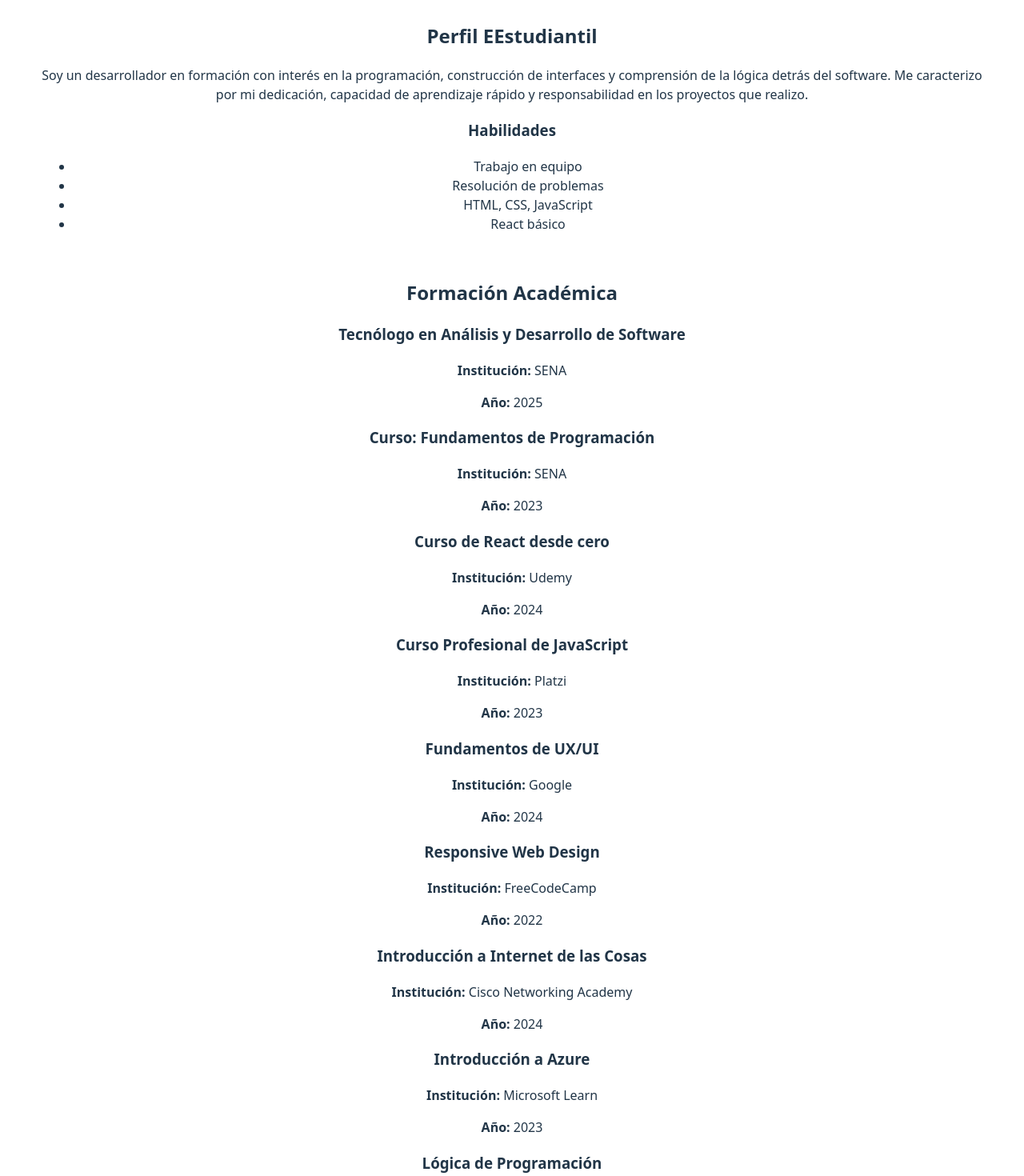
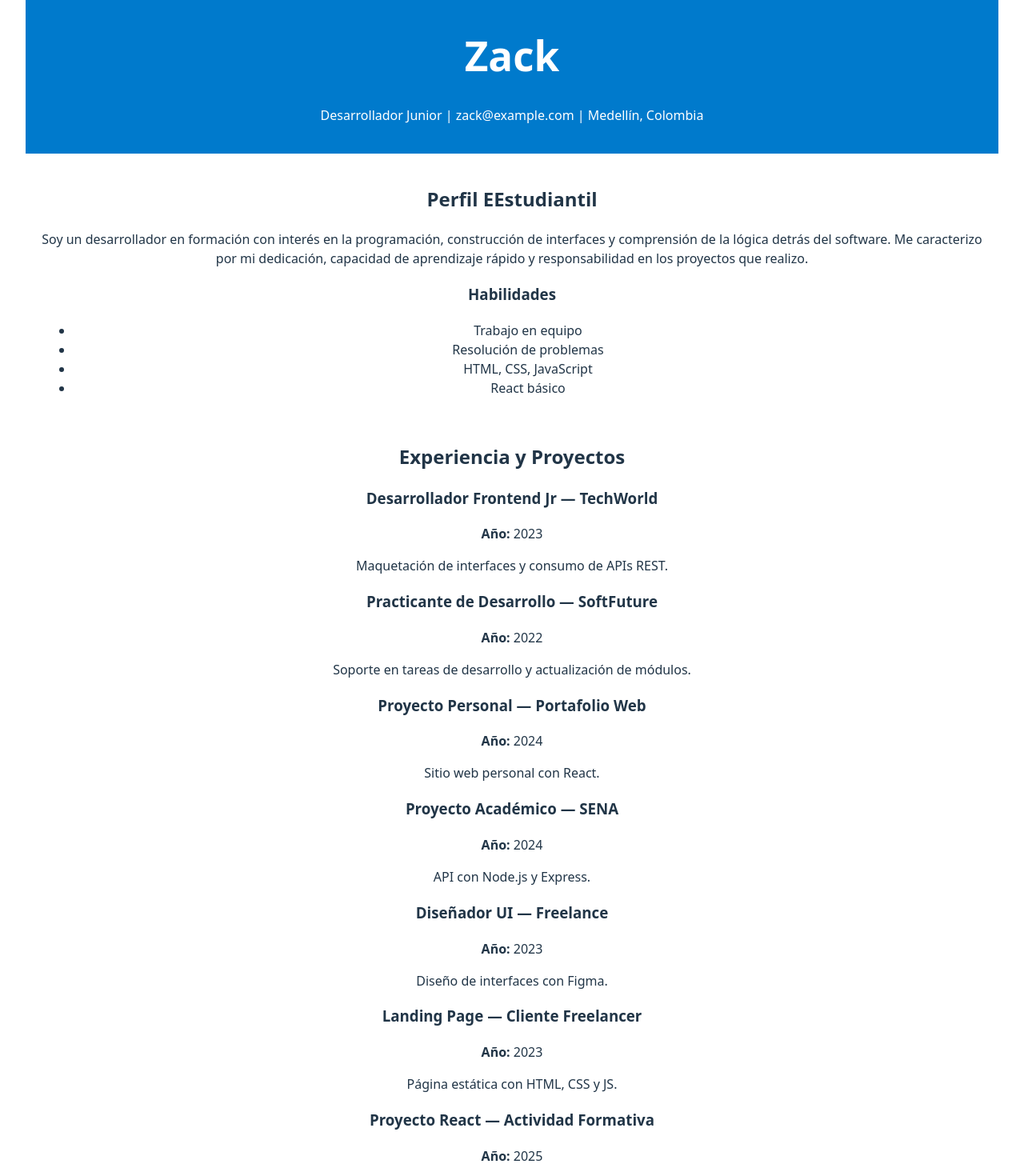
Before and after one commit to Sebastian-s-Organization/Project-React-Angular, a React (Vite) app: page / in a window 1280 px wide. Shown: the part 540-2010 px from the top of the page at 80% size. Built offline with nearby package versions, Linux system fonts and the light colour scheme.

Commit message:
refactor: extracción de datos personales en App.jsx

```diff
--- a/src/App.jsx
+++ b/src/App.jsx
@@ -7,10 +7,64 @@ import "./App.css";
 import Perfil from "./components/Perfil";
 import Experiencia from "./components/Experiencia";
 import Educacion from "./components/Educacion";
-import StackTecnologias from "./components/StackTecnologias"; // ← NUEVO
+import StackTecnologias from "./components/StackTecnologias";
+import CabeceraCV from "./components/CabeceraCV"; // ← NUEVO
 
 function App() {
   const [count, setCount] = useState(0);
+
+  // --------------------------------------
+  // DATOS DEL CV (PROPUESTOS PARA EV07)
+  // --------------------------------------
+
+  const datosPersonales = {
+    nombre: "Zack",
+    cargo: "Desarrollador Junior",
+    ciudad: "Medellín, Colombia",
+    contacto: "zack@example.com",
+  };
+
+  const resumenPerfil =
+    "Aprendiz de ADS enfocado en desarrollo Front-End, React y buenas prácticas.";
+
+  const experiencias = [
+    {
+      cargo: "Proyecto Académico",
+      empresa: "SENA",
+      periodo: "2024",
+      descripcion: "Creación de aplicaciones básicas con React.",
+    },
+    {
+      cargo: "Proyecto Personal",
+      empresa: "Independiente",
+      periodo: "2023",
+      descripcion: "Portafolio personal con HTML, CSS y JS.",
+    },
+  ];
+
+  const estudios = [
+    {
+      titulo: "Tecnólogo en ADS",
+      institucion: "SENA",
+      periodo: "2024 - Actualidad",
+    },
+    {
+      titulo: "Curso de React",
+      institucion: "Udemy",
+      periodo: "2023",
+    },
+  ];
+
+  const tecnologias = [
+    "JavaScript",
+    "React",
+    "Node.js",
+    "HTML",
+    "CSS",
+    "Git",
+    "GitHub",
+    "Tailwind",
+  ];
 
   return (
     <>
@@ -23,6 +77,7 @@ function App() {
         </a>
       </div>
       <h1>Mi Primer CV con React</h1>
+
       <div className="card">
         <button onClick={() => setCount((count) => count + 1)}>
           count is {count}
@@ -31,14 +86,28 @@ function App() {
           Edita <code>src/App.jsx</code> y guarda para probar HMR.
         </p>
       </div>
+
       <p className="read-the-docs">Haz clic en los logos para aprender más</p>
+
       {/* -------------------------------------- */}
-      {/* Sección del CV */}
+      {/*        SECCIÓN DEL CV CON PROPS         */}
       {/* -------------------------------------- */}
-      <Perfil />
-      <Experiencia />
-      <Educacion />
-      <StackTecnologias /> {/* ← NUEVO */}
+
+      <CabeceraCV
+        nombre={datosPersonales.nombre}
+        cargo={datosPersonales.cargo}
+        ciudad={datosPersonales.ciudad}
+        contacto={datosPersonales.contacto}
+      />
+
+      <Perfil resumen={resumenPerfil} />
+
+      <Experiencia experiencias={experiencias} />
+
+      <Educacion estudios={estudios} />
+
+      <StackTecnologias tecnologias={tecnologias} />
+
       {/* -------------------------------------- */}
     </>
   );
--- a/src/components/CabeceraCV.jsx
+++ b/src/components/CabeceraCV.jsx
@@ -1,13 +1,17 @@
 import React from "react";
 
-export default function CabeceraCV() {
+export default function CabeceraCV({ nombre, cargo, ciudad, contacto }) {
   return (
-    <header style={{ background: "#007acc", color: "#fff", padding: "20px" }}>
-      <h1>Sebastian Castro Grajales</h1>
-      <p>
-        Análisis y desarrollo de Software | Tel: 320 972 6582 |
-        sebastiancastro4848@gmail.com | Medellín, Colombia
-      </p>
-    </header>
+    <React.Fragment>
+      <header style={{ background: "#007acc", color: "#fff", padding: "20px" }}>
+        {" "}
+        <h1>{nombre || "Sebastian Castro Grajales"}</h1>{" "}
+        <p>
+          {cargo || "Análisis y desarrollo de Software"} |{" "}
+          {contacto || "[sebastiancastro4848@gmail.com)"} |{" "}
+          {ciudad || "Medellín, Colombia"}{" "}
+        </p>{" "}
+      </header>
+    </React.Fragment>
   );
 }
--- a/src/components/Experiencia.jsx
+++ b/src/components/Experiencia.jsx
@@ -1,74 +1,86 @@
-function Educacion() {
-  const educacion = [
+function Experiencia() {
+  // Array de experiencias (10 elementos)
+  const experiencias = [
     {
-      institucion: "SENA",
-      curso: "Tecnólogo en Análisis y Desarrollo de Software",
-      año: 2025,
+      cargo: "Desarrollador Frontend Jr",
+      empresa: "TechWorld",
+      año: 2023,
+      descripcion: "Maquetación de interfaces y consumo de APIs REST.",
     },
     {
-      institucion: "SENA",
-      curso: "Curso: Fundamentos de Programación",
-      año: 2023,
+      cargo: "Practicante de Desarrollo",
+      empresa: "SoftFuture",
+      año: 2022,
+      descripcion:
+        "Soporte en tareas de desarrollo y actualización de módulos.",
     },
     {
-      institucion: "Udemy",
-      curso: "Curso de React desde cero",
+      cargo: "Proyecto Personal",
+      empresa: "Portafolio Web",
       año: 2024,
+      descripcion: "Sitio web personal con React.",
     },
     {
-      institucion: "Platzi",
-      curso: "Curso Profesional de JavaScript",
-      año: 2023,
+      cargo: "Proyecto Académico",
+      empresa: "SENA",
+      año: 2024,
+      descripcion: "API con Node.js y Express.",
     },
     {
-      institucion: "Google",
-      curso: "Fundamentos de UX/UI",
-      año: 2024,
+      cargo: "Diseñador UI",
+      empresa: "Freelance",
+      año: 2023,
+      descripcion: "Diseño de interfaces con Figma.",
     },
     {
-      institucion: "FreeCodeCamp",
-      curso: "Responsive Web Design",
-      año: 2022,
+      cargo: "Landing Page",
+      empresa: "Cliente Freelancer",
+      año: 2023,
+      descripcion: "Página estática con HTML, CSS y JS.",
     },
     {
-      institucion: "Cisco Networking Academy",
-      curso: "Introducción a Internet de las Cosas",
-      año: 2024,
+      cargo: "Proyecto React",
+      empresa: "Actividad Formativa",
+      año: 2025,
+      descripcion: "Construcción de componentes dinámicos.",
     },
     {
-      institucion: "Microsoft Learn",
-      curso: "Introducción a Azure",
-      año: 2023,
+      cargo: "Aprendiz de Git",
+      empresa: "GitHub",
+      año: 2024,
+      descripcion: "Manejo de repositorios, ramas y commits.",
     },
     {
-      institucion: "Alura",
-      curso: "Lógica de Programación",
+      cargo: "App ToDo",
+      empresa: "Proyecto Personal",
       año: 2022,
+      descripcion: "App CRUD con JavaScript.",
     },
     {
-      institucion: "Coursera",
-      curso: "Curso de Machine Learning básico",
-      año: 2024,
+      cargo: "Restaurante Local",
+      empresa: "Mesero",
+      año: 2021,
+      descripcion: "Trabajo previo antes de iniciar en tecnología.",
     },
   ];
 
   return (
     <section>
-      <h2>Formación Académica</h2>
+      <h2>Experiencia y Proyectos</h2>
 
-      {educacion.map((item, index) => (
+      {experiencias.map((exp, index) => (
         <div key={index} style={{ marginBottom: "1rem" }}>
-          <h3>{item.curso}</h3>
+          <h3>
+            {exp.cargo} — {exp.empresa}
+          </h3>
           <p>
-            <strong>Institución:</strong> {item.institucion}
+            <strong>Año:</strong> {exp.año}
           </p>
-          <p>
-            <strong>Año:</strong> {item.año}
-          </p>
+          <p>{exp.descripcion}</p>
         </div>
       ))}
     </section>
   );
 }
 
-export default Educacion;
+export default Experiencia;
```
